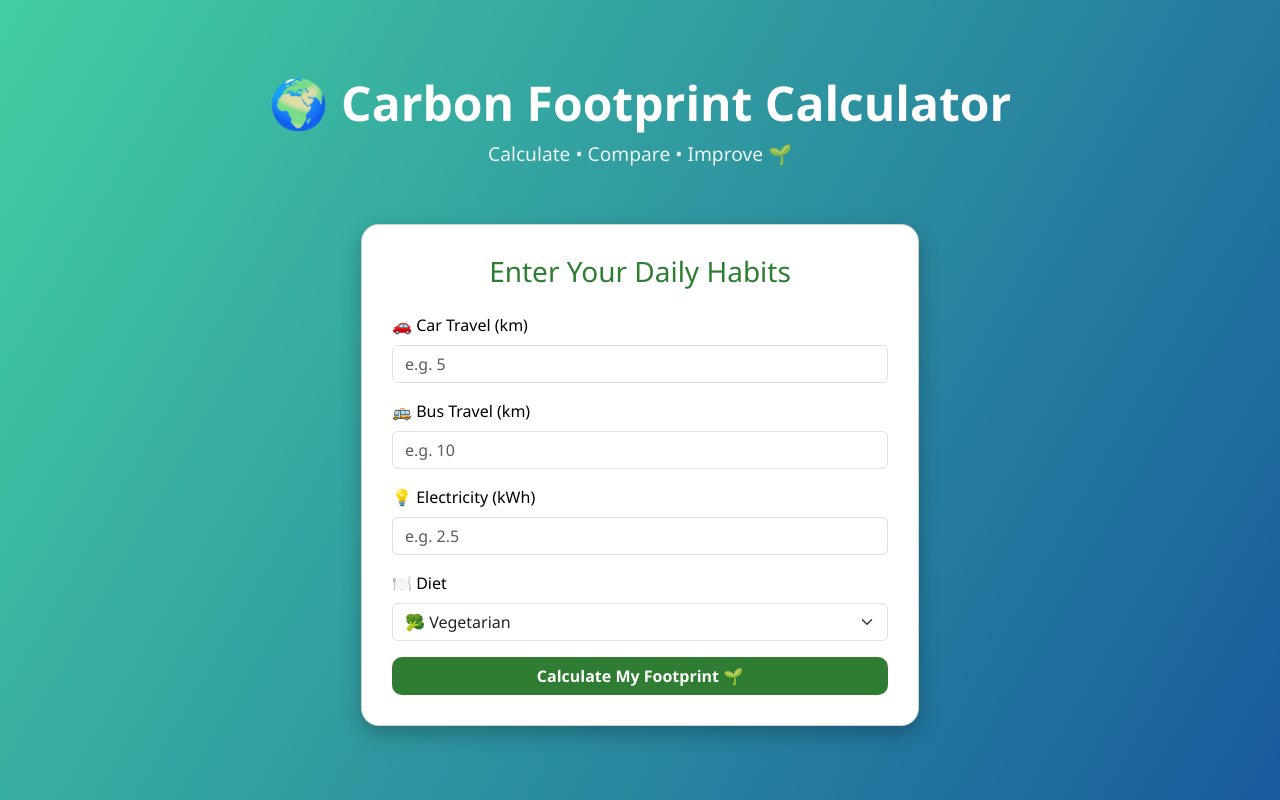
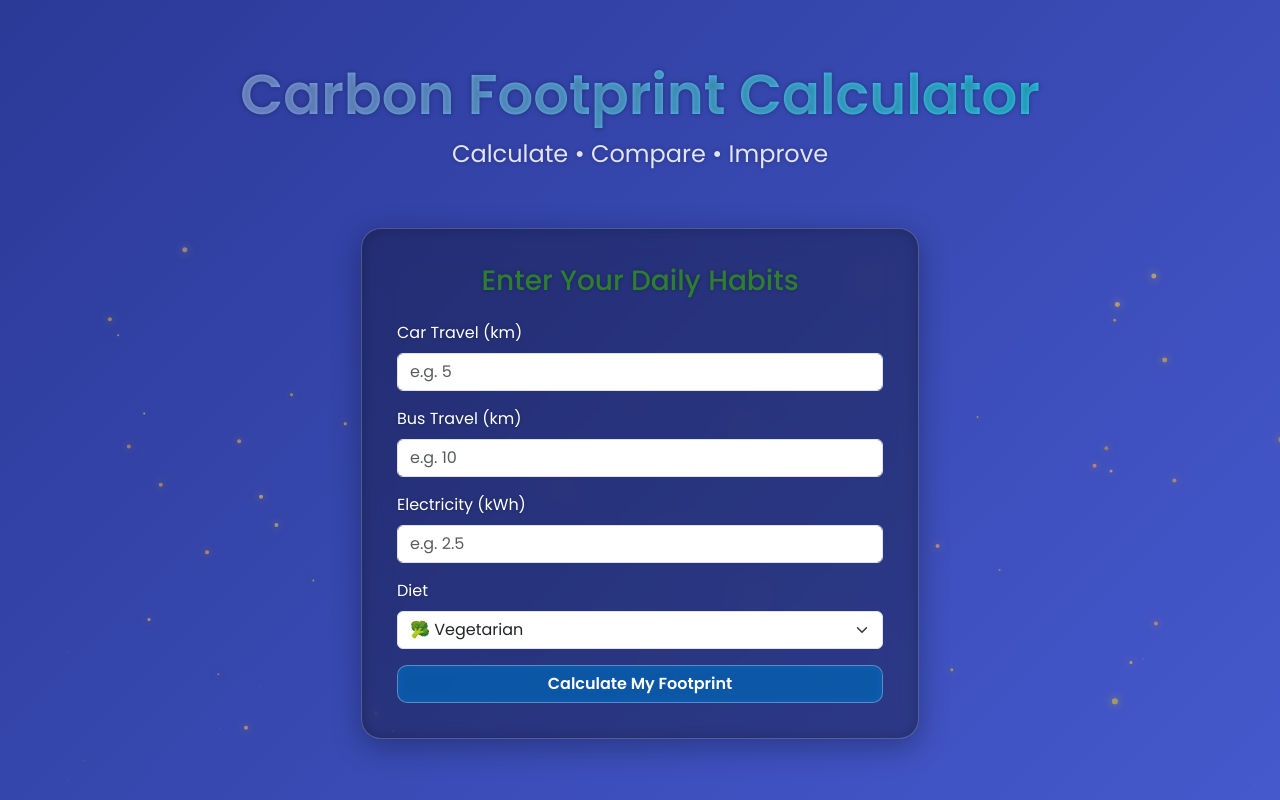
Before and after one commit to soumiksutradhar/carbon-footprint-SIH, a Flask app: page / in a window 1280 px wide. Run offline with Flask 3, Linux system fonts and the light colour scheme.

Commit message:
Update: Improved homepage with ember and smoke particle simulation along with other UI improvements

```diff
--- a/templates/index.html
+++ b/templates/index.html
@@ -2,55 +2,114 @@
 <html lang="en">
 <head>
 	<meta charset="UTF-8">
-  <title>🌍 Carbon Footprint Calculator</title>
+	<title>Carbon Footprint Calculator</title>
 	<link rel="stylesheet" href="https://cdn.jsdelivr.net/npm/bootstrap@5.3.0/dist/css/bootstrap.min.css">
 	<link rel="stylesheet" href="{{ url_for('static', filename='style.css') }}">
-  <!-- AOS Animation Library -->
-  <link href="https://cdn.jsdelivr.net/npm/aos@2.3.4/dist/aos.css" rel="stylesheet">
+	<link href="https://fonts.googleapis.com/css2?family=Poppins:wght@400;500;600&display=swap" rel="stylesheet">
 	<style>
 		body {
-      background: linear-gradient(120deg, #43cea2, #185a9d);
-      color: white;
-      font-family: 'Segoe UI', sans-serif;
+			font-family: 'Poppins', sans-serif;
 			min-height: 100vh;
+			margin: 0;
 			display: flex;
 			flex-direction: column;
 			justify-content: center;
+			color: rgba(255,255,255,0.95);
+			text-shadow: 0 0 5px rgba(0,0,0,0.3);
+			overflow: hidden;
+			position: relative;
+			background: linear-gradient(135deg, #0b3d91, #1c6dd0);
 		}
+
 		.hero {
 			text-align: center;
 			margin-bottom: 40px;
+			position: relative;
+			z-index: 2;
 		}
 		.hero h1 {
-      font-size: 3rem;
-      font-weight: bold;
-      animation: fadeInDown 1.5s ease;
+			font-family: 'Poppins', sans-serif;
+			font-size: 3.5rem;
+			font-weight: 600;
+			background: linear-gradient(270deg, #00f0ff, #ff6cf2, #ffeb00, #00f0ff);
+			background-size: 600% 600%;
+			-webkit-background-clip: text;
+			-webkit-text-fill-color: transparent;
+			text-shadow:
+				0 0 5px #00f0ff,
+				0 0 10px #00f0ff,
+				0 0 20px #ff6cf2,
+				0 0 30px #ff6cf2;
+			animation: gradientShift 18s ease infinite;
 		}
+
+		/* Place keyframes immediately below */
+		@keyframes gradientShift {
+			0% { background-position: 0% 50%; }
+			50% { background-position: 100% 50%; }
+			100% { background-position: 0% 50%; }
+		}
+
 		.hero p {
-      font-size: 1.2rem;
+			font-family: 'Poppins', sans-serif;
+			font-size: 1.5rem;
+			font-weight: 400;
 			opacity: 0.9;
 			animation: fadeInUp 2s ease;
 		}
+
 		.card {
-      background: white;
-      color: black;
-      border-radius: 18px;
-      box-shadow: 0px 8px 20px rgba(0,0,0,0.25);
-      padding: 30px;
-      animation: slideUp 1.5s ease;
+			font-family: 'Poppins', sans-serif;
+			font-weight: 400;
+			background: rgba(0, 0, 0, 0.3);
+			backdrop-filter: blur(15px);
+			-webkit-backdrop-filter: blur(15px);
+			border: 1px solid rgba(255,255,255,0.2);
+			border-radius: 20px;
+			padding: 35px;
+			color: white;
+			transition: all 0.3s ease;
+			position: relative;
+			z-index: 2;
+			box-shadow: inset 0 0 15px rgba(0,0,0,0.2), 0 8px 30px rgba(0,0,0,0.3);
 		}
+
+		body, .hero h1, .hero p, .card {
+			text-shadow: 0 0 5px rgba(0,0,0,0.3);
+		}
+
+		.card:hover {
+			box-shadow: 0 12px 40px rgba(0,0,0,0.4);
+		}
+
 		.btn-custom {
-      background-color: #2E7D32;
+			background: rgba(0,120,215,0.6);
 			color: white;
 			border-radius: 10px;
-      font-weight: bold;
-      transition: transform 0.2s;
+			font-weight: 600;
+			border: 1px solid rgba(255,255,255,0.3);
+			backdrop-filter: blur(5px);
+			transition: all 0.3s ease;
 		}
 		.btn-custom:hover {
-      background-color: #1B5E20;
+			background: rgba(0,150,255,0.7);
 			transform: scale(1.05);
+			box-shadow: 0 0 15px rgba(0,150,255,0.5);
 		}
-    /* Keyframes */
+
+		input, select {
+			font-family: 'Poppins', sans-serif;
+			font-weight: 400;
+			background: rgba(255,255,255,0.15);
+			border: 1px solid rgba(255,255,255,0.3);
+			border-radius: 10px;
+			color: white;
+			backdrop-filter: blur(5px);
+		}
+		input::placeholder {
+			color: rgba(255,255,255,0.6);
+		}
+
 		@keyframes fadeInDown {
 			from { opacity: 0; transform: translateY(-30px); }
 			to { opacity: 1; transform: translateY(0); }
@@ -59,56 +118,184 @@
 			from { opacity: 0; transform: translateY(30px); }
 			to { opacity: 1; transform: translateY(0); }
 		}
-    @keyframes slideUp {
-      from { opacity: 0; transform: translateY(50px); }
-      to { opacity: 1; transform: translateY(0); }
+
+		#ember-container {
+			position: fixed;
+			top: 0;
+			left: 0;
+			width: 100%;
+			height: 100%;
+			pointer-events: none;
+			z-index: 0;
+			overflow: hidden;
+		}
+		.ember {
+			position: absolute;
+			border-radius: 50%;
+			pointer-events: none;
+			width: 4px;
+			height: 4px;
+			opacity: 0.8;
 		}
 	</style>
 </head>
 <body>
 
-  <!-- Hero Section -->
+	<div id="ember-container"></div>
+
 	<div class="container text-center hero" data-aos="fade-down">
-    <h1>🌍 Carbon Footprint Calculator</h1>
-    <p>Calculate • Compare • Improve 🌱</p>
+		<h1>Carbon Footprint Calculator</h1>
+		<p>Calculate • Compare • Improve</p>
 	</div>
 
-  <!-- Input Card -->
 	<div class="container d-flex justify-content-center">
 		<div class="col-md-6" data-aos="zoom-in">
 			<div class="card">
 				<h3 class="text-center mb-4">Enter Your Daily Habits</h3>
 				<form method="POST">
 					<div class="mb-3">
-            <label class="form-label">🚗 Car Travel (km)</label>
+						<label class="form-label">Car Travel (km)</label>
 						<input type="number" step="0.1" name="car_km" class="form-control" placeholder="e.g. 5">
 					</div>
 					<div class="mb-3">
-            <label class="form-label">🚌 Bus Travel (km)</label>
+						<label class="form-label">Bus Travel (km)</label>
 						<input type="number" step="0.1" name="bus_km" class="form-control" placeholder="e.g. 10">
 					</div>
 					<div class="mb-3">
-            <label class="form-label">💡 Electricity (kWh)</label>
+						<label class="form-label">Electricity (kWh)</label>
 						<input type="number" step="0.1" name="electricity" class="form-control" placeholder="e.g. 2.5">
 					</div>
 					<div class="mb-3">
-            <label class="form-label">🍽️ Diet</label>
+						<label class="form-label">Diet</label>
 						<select name="diet" class="form-select">
 							<option value="vegetarian">🥦 Vegetarian</option>
 							<option value="mixed">🥗 Mixed</option>
 							<option value="heavy_meat">🍖 Heavy Meat</option>
 						</select>
 					</div>
-          <button type="submit" class="btn btn-custom w-100">Calculate My Footprint 🌱</button>
+					<button type="submit" class="btn btn-custom w-100">Calculate My Footprint</button>
 				</form>
 			</div>
 		</div>
 	</div>
 
-  <!-- AOS JS -->
 	<script src="https://cdn.jsdelivr.net/npm/aos@2.3.4/dist/aos.js"></script>
 	<script>
 		AOS.init({ duration: 1200 });
+
+		// Smooth dynamic gradient
+		const gradientStops = [
+			[{r:11,g:61,b:145}, {r:28,g:109,b:208}],  // deep blue → lighter blue
+			[{r:90,g:50,b:160}, {r:130,g:60,b:200}],  // violet/purple
+			[{r:30,g:70,b:180}, {r:100,g:80,b:220}],  // blue → purple
+			[{r:11,g:61,b:145}, {r:28,g:109,b:208}]   // loop back
+		];
+		let t = 0, step = 0;
+		function lerpColor(c1, c2, t){
+			return { r: Math.round(c1.r + (c2.r-c1.r)*t),
+					 g: Math.round(c1.g + (c2.g-c1.g)*t),
+					 b: Math.round(c1.b + (c2.b-c1.b)*t) };
+		}
+		function updateGradient(){
+			let cStart = lerpColor(gradientStops[step][0], gradientStops[(step+1)%gradientStops.length][0], t);
+			let cEnd = lerpColor(gradientStops[step][1], gradientStops[(step+1)%gradientStops.length][1], t);
+			document.body.style.background = `linear-gradient(135deg, rgb(${cStart.r},${cStart.g},${cStart.b}), rgb(${cEnd.r},${cEnd.g},${cEnd.b}))`;
+			t += 0.001;
+			if(t>=1){ t=0; step = (step+1)%gradientStops.length; }
+			requestAnimationFrame(updateGradient);
+		}
+		requestAnimationFrame(updateGradient);
+
+		// Ember particles with wind/turbulence
+		const emberContainer = document.getElementById('ember-container');
+		const embers = [];
+		const smokeParticles = [];
+		const numEmbers = 50;
+		const numSmoke = 150; // more smoke particles
+		const windX = 0.3;
+
+		// Create embers
+		for (let i = 0; i < numEmbers; i++) {
+			const ember = document.createElement('div');
+			ember.classList.add('ember');
+			emberContainer.appendChild(ember);
+
+			const size = Math.random() * 4 + 2;
+			ember.style.width = size + 'px';
+			ember.style.height = size + 'px';
+
+			embers.push({
+				el: ember,
+				x: Math.random() * window.innerWidth,
+				y: window.innerHeight + Math.random() * 200,
+				vx: (Math.random() - 0.5) * 0.5 + windX,
+				vy: -(Math.random() * 1 + 0.5)
+			});
+
+			const r = Math.floor(200 + Math.random() * 55);
+			const g = Math.floor(150 + Math.random() * 55);
+			const b = Math.floor(50 + Math.random() * 50);
+			ember.style.background = `rgba(${r},${g},${b},0.8)`;
+			ember.style.boxShadow = `0 0 10px rgba(${r},${g},${b},0.8)`;
+		}
+
+		// Create smoke
+		for (let i = 0; i < numSmoke; i++) {
+			const smoke = document.createElement('div');
+			smoke.classList.add('ember');
+			emberContainer.appendChild(smoke);
+
+			const size = Math.random() * 2 + 1; // smaller than embers
+			smoke.style.width = size + 'px';
+			smoke.style.height = size + 'px';
+			const alpha = 0.05 + Math.random() * 0.05;  // fixed opacity per particle
+			smoke.style.background = `rgba(200,200,200,${alpha})`;
+			smoke.style.boxShadow = `0 0 5px rgba(200,200,200,${alpha})`;
+
+			smokeParticles.push({
+				el: smoke,
+				x: Math.random() * window.innerWidth,
+				y: window.innerHeight + Math.random() * 500,
+				vx: (Math.random() - 0.5) * 0.2 + windX/2,
+				vy: -(Math.random() * 0.3 + 0.1)
+			});
+		}
+
+		// Animate everything
+		function animateParticles() {
+			for (const e of embers) {
+				e.x += e.vx;
+				e.y += e.vy;
+
+				if (e.y < -10 || e.x < -10 || e.x > window.innerWidth + 10) {
+					e.x = Math.random() * window.innerWidth;
+					e.y = window.innerHeight + 10;
+					e.vx = (Math.random() - 0.5) * 0.5 + windX;
+					e.vy = -(Math.random() * 1 + 0.5);
+				}
+
+				e.el.style.transform = `translate(${e.x}px, ${e.y}px)`;
+			}
+
+			for (const s of smokeParticles) {
+				s.x += s.vx;
+				s.y += s.vy;
+
+				if (s.y < -10 || s.x < -10 || s.x > window.innerWidth + 10) {
+					s.x = Math.random() * window.innerWidth;
+					s.y = window.innerHeight + 10;
+					s.vx = (Math.random() - 0.5) * 0.2 + windX / 2;
+					s.vy = -(Math.random() * 0.3 + 0.1);
+				}
+
+				s.el.style.transform = `translate(${s.x}px, ${s.y}px)`;
+			}
+
+			requestAnimationFrame(animateParticles);
+		}
+
+		requestAnimationFrame(animateParticles);
+
 	</script>
 </body>
 </html>
```
Also changed, not shown: app.py (line endings or trailing spaces), requirements.txt (renamed from templates/requirements.txt), 1 other file. Lines whose indentation alone changed are shown as unchanged.
